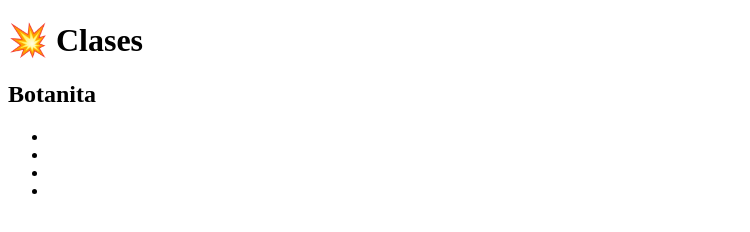
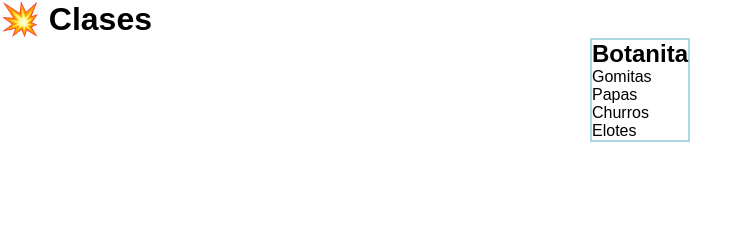
Before and after one commit to lualuna13/DOM, a plain HTML site: page 04-Clases/index.html in a window 1280 px wide. Shown: the whole page, without its empty margins (0-750 px from the left). Drawn offline with Linux system fonts and the light colour scheme.

Commit message:
Iniciamos con clases en el DOM

```diff
--- a/04-Clases/index.html
+++ b/04-Clases/index.html
@@ -11,13 +11,13 @@
 </head>
 <body>
   <h1>💥 Clases</h1>
-  <div>
-    <h2>Botanita</h2>
-    <ul>
-      <li></li>
-      <li></li>
-      <li></li>
-      <li></li>
+  <div class="ingredientes">
+    <h2 class="subtitulo">Botanita</h2>
+    <ul class="lista">
+      <li class="botanita">Gomitas</li>
+      <li class="botanita">Papas</li>
+      <li class="botanita">Churros</li>
+      <li class="botanita">Elotes</li>
     </ul>
   </div>
 </body>
--- a/04-Clases/script.js
+++ b/04-Clases/script.js
@@ -0,0 +1,9 @@
+/*
+
+  Accedemos al primer elemento de la lista.
+
+*/
+
+const primerBotana = document.getElementsByTagName('li');
+
+console.log(primerBotana[1]);
--- a/04-Clases/style.css
+++ b/04-Clases/style.css
@@ -0,0 +1,31 @@
+* {
+  padding: 0;
+  margin: 0;
+  box-sizing: border-box;
+}
+
+body {
+  font-family: sans-serif;
+}
+
+.ingredientes {
+  margin: 0 auto;
+  width: 100px;
+  border: 2px solid lightblue;
+}
+
+.lista {
+  list-style: none;
+}
+
+.botana {
+  padding: 8px 24px;
+}
+
+.bg-lightblue {
+  background-color: lightblue;
+}
+
+.bg-lightpink {
+  background-color: pink;
+}
```
